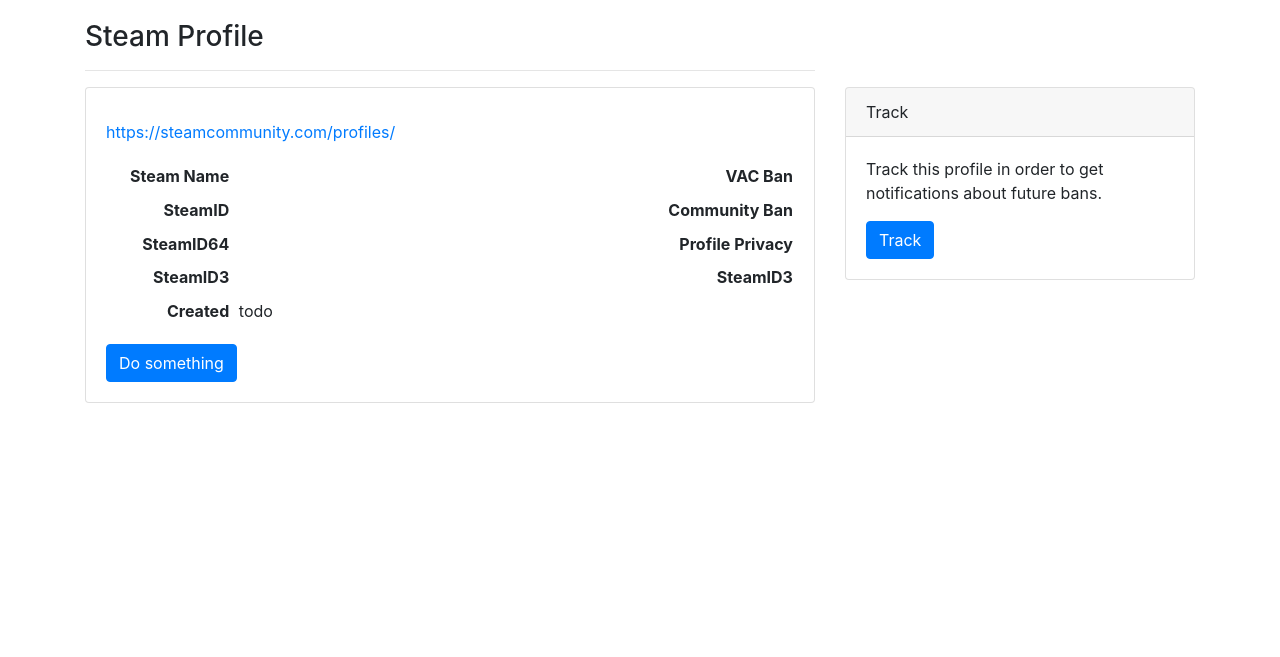
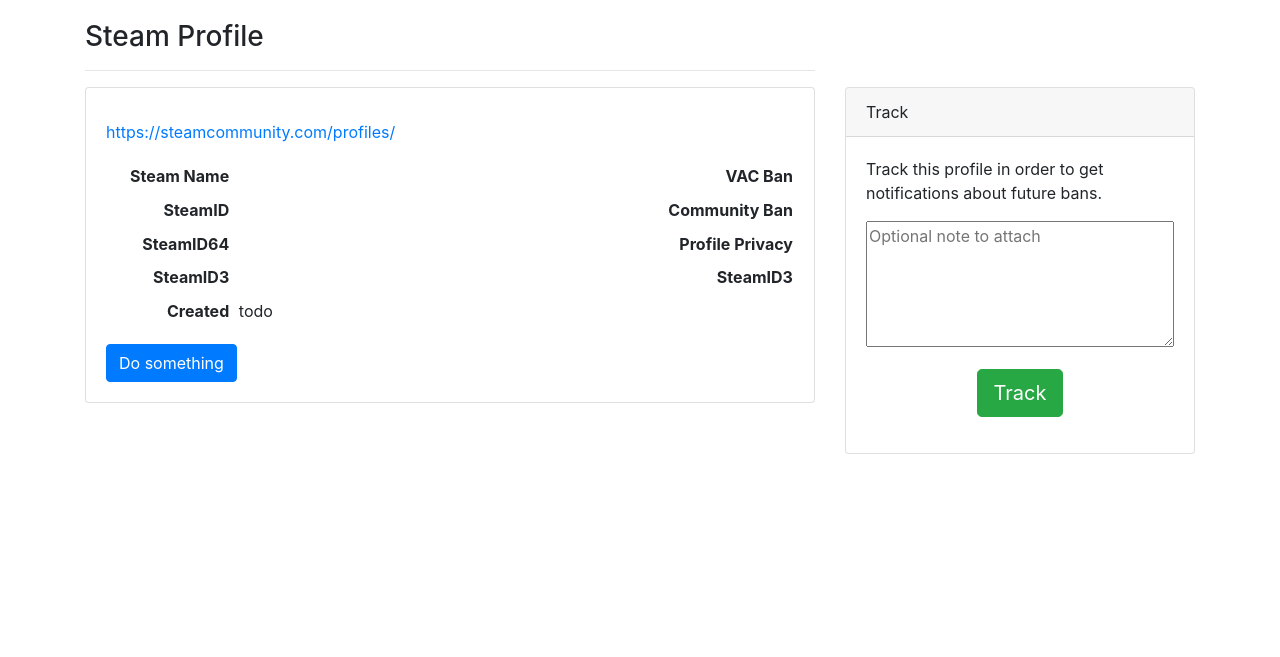
Before and after one commit to Saturn/vacbantracker, a Flask app: page /id/1 in a window 1280 px wide. Shown: the part 56-713 px from the top of the page. Run offline with Flask 2, Linux system fonts and the light colour scheme; the visitor is signed in with stand-in values (Sample User, id 1); data comes from the database, SQL or seed files in the repository; data that the repository does not hold is empty; style sheets or scripts are compiled from the project's sources.

Commit message:
Add form for tracking individual profile

```diff
--- a/app/resources/scss/main.scss
+++ b/app/resources/scss/main.scss
@@ -102,3 +102,7 @@ body {
 .steam-profile-table-bans {
   margin-right: 25px;
 }
+
+.tracking-note {
+  min-width: 100%;
+}
--- a/app/templates/profile.j2
+++ b/app/templates/profile.j2
@@ -93,7 +93,16 @@
       </div>
       <div class="card-body">
         <p class="card-text">Track this profile in order to get notifications about future bans.</p>
-        <a href="#" class="btn btn-primary">Track</a>
+
+        <form action="/track" method='post'>
+          <div class="form-group">
+          <textarea class="tracking-note" name='note' rows=5 placeholder="Optional note to attach"></textarea>
+          </div>
+          <div class="form-group text-center">
+          <button class="btn btn-lg btn-success" type='submit'>Track</button>
+          </div>
+        </form>
+
       </div>
     </div>
   </div>
```
